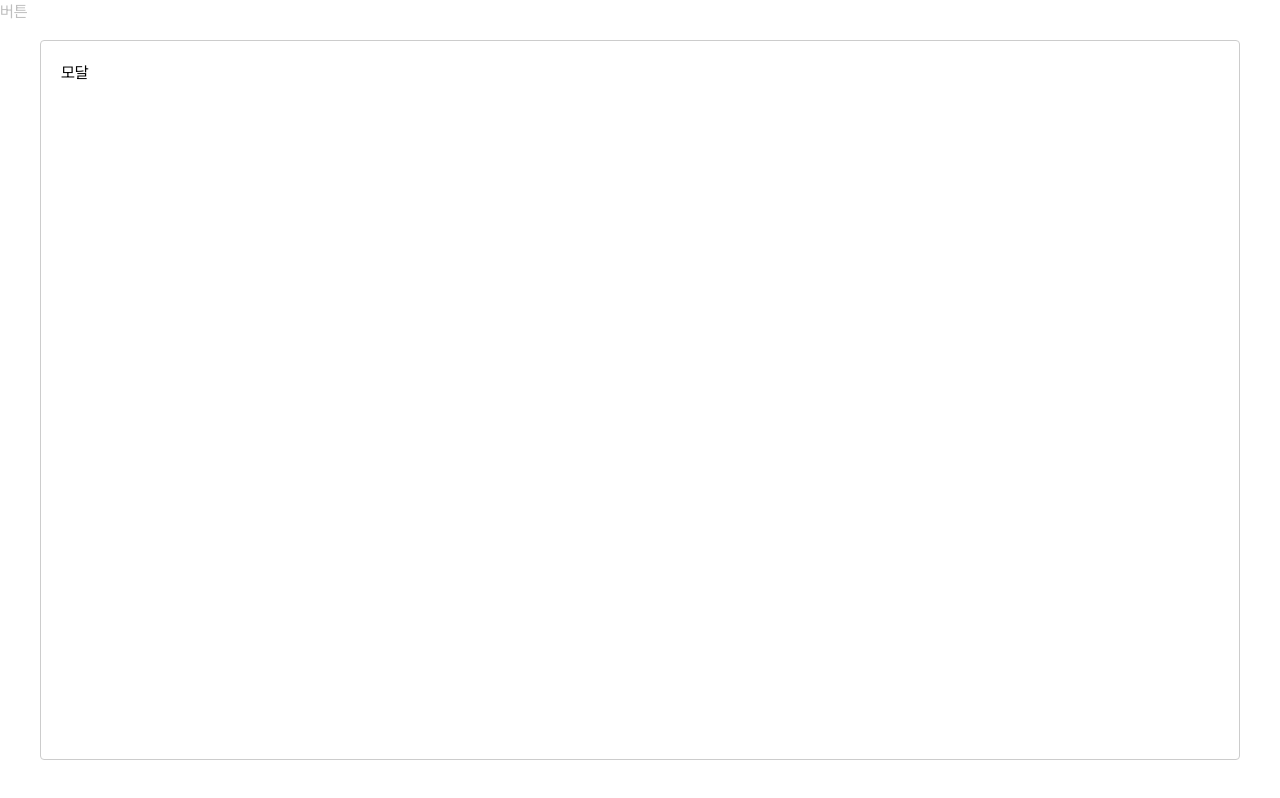
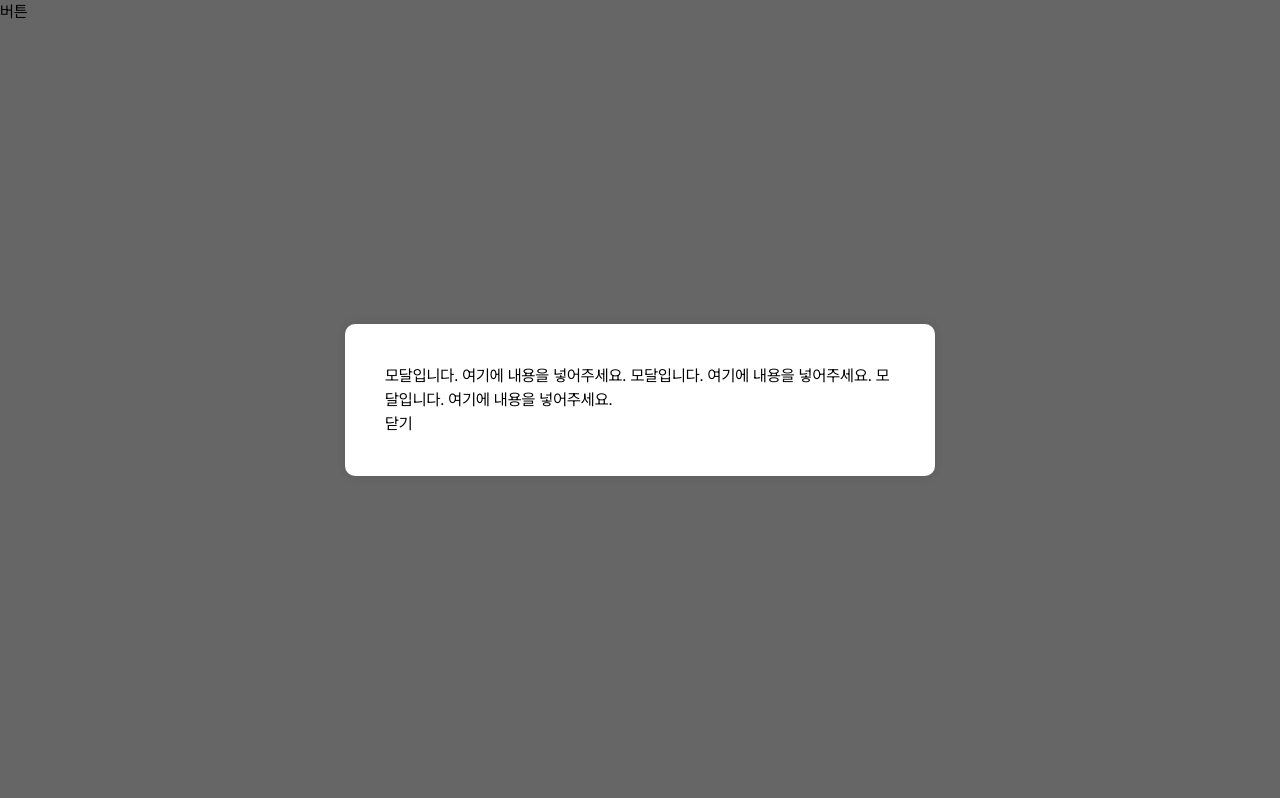
Before and after one commit to ayoung-iya/trablock, a Next.js app: page /modaltest in a window 1280 px wide. Both pictures are taken after a click on the button "버튼". Built offline with nearby package versions, Linux system fonts and the light colour scheme.

Commit message:
chore: 모달 props 전달 로직 수정, 스타일 수정

```diff
--- a/src/app/modaltest/page.tsx
+++ b/src/app/modaltest/page.tsx
@@ -4,10 +4,10 @@ import modalList from '@/components/modal/modalList/modalList';
 import useModal from '@/libs/hooks/useModal';
 
 export default function ModalTest() {
-  const { openModal } = useModal();
+  const { openModal, closeModal } = useModal();
 
   const handleClick = () => {
-    openModal(modalList.Modal);
+    openModal(modalList.Modal({ className: 'max-w-[20rem] md:max-w-[36.875rem]', onClose: closeModal, isOpen: true }));
   };
 
   return (
--- a/src/components/modal/Modal.tsx
+++ b/src/components/modal/Modal.tsx
@@ -1,10 +1,15 @@
+/* eslint-disable max-len */
+
+'use client';
+
 import React from 'react';
 
 import ReactModal from 'react-modal';
 
-interface ModalProps extends ReactModal.Props {
-  children: React.ReactNode;
+export interface ModalProps extends ReactModal.Props {
+  children?: React.ReactNode;
   onClose?: () => void;
+  className?: string;
 }
 
 /**
@@ -15,24 +20,16 @@ interface ModalProps extends ReactModal.Props {
  * @param {function} onAfterOpen - (optional) Callback function called after the modal is opened.
  * @param {function} onAfterClose - (optional) Callback function called after the modal is closed.
  * @param {string} className - (optional) Additional CSS class names for the modal container.
- * @param {string} overlayClassName - (optional) Additional CSS class names for the modal overlay.
  */
 
-export default function Modal({
-  children,
-  onClose,
-  onAfterOpen,
-  onAfterClose,
-  className,
-  overlayClassName
-}: ModalProps) {
+export default function Modal({ children, onClose, onAfterOpen, onAfterClose, className = '' }: ModalProps) {
   const modalRoot = document.querySelector<HTMLElement>('#modal-root') ?? document.body;
 
   return (
     <ReactModal
       isOpen
-      className={className}
-      overlayClassName={overlayClassName}
+      className={`absolute-center relative w-full rounded-[0.625rem] bg-white-01 p-[1.25rem] shadow-modal md:p-[2.5rem] ${className}`}
+      overlayClassName="bg-overlay absolute-center size-full"
       onRequestClose={onClose}
       onAfterOpen={onAfterOpen}
       onAfterClose={onAfterClose}
@@ -42,8 +39,14 @@ export default function Modal({
       parentSelector={() => modalRoot}
       appElement={modalRoot}
     >
-      모달
+      <p>
+        모달입니다. 여기에 내용을 넣어주세요. 모달입니다. 여기에 내용을 넣어주세요. 모달입니다. 여기에 내용을
+        넣어주세요.{' '}
+      </p>
       {children}
+      <button onClick={onClose} type="button">
+        닫기
+      </button>
     </ReactModal>
   );
 }
--- a/src/components/modal/ModalLoader.tsx
+++ b/src/components/modal/ModalLoader.tsx
@@ -8,11 +8,13 @@ export default function ModalLoader() {
   const OpenedModal = useContext<OpenedModalType>(ModalStateContext);
   const { close } = useContext(ModalDispatchContext);
 
-  if (!OpenedModal) return null;
+  const { component: ModalComponent, props } = OpenedModal;
+
+  if (!ModalComponent) return null;
 
   const onClose = () => {
     close();
   };
 
-  return <OpenedModal onClose={onClose} />;
+  return <ModalComponent {...props} onClose={onClose} />;
 }
--- a/src/components/modal/modalList/modalList.tsx
+++ b/src/components/modal/modalList/modalList.tsx
@@ -1,15 +1,23 @@
 import loadable from '@loadable/component';
+
+import { ModalProps } from '@/components/modal/Modal';
 
 // Loading 컴포넌트 정의
 function Loading() {
   return <div>Loading...</div>;
 }
 
-const modalList = {
+const importList = {
   Modal: loadable(() => import('@/components/modal/Modal'), {
     fallback: <Loading />
   })
   // 여기에 다른 모달 컴포넌트를 추가할 수 있습니다
 };
 
+const modalList = {
+  Modal: (props: ModalProps) => {
+    return { component: importList.Modal, props };
+  }
+};
+
 export default modalList;
--- a/src/components/modal/type.ts
+++ b/src/components/modal/type.ts
@@ -2,4 +2,7 @@
 
 import React from 'react';
 
-export type OpenedModalType = React.ComponentType<any> | null;
+export type OpenedModalType = {
+  component: React.ComponentType<any> | null;
+  props: any;
+};
--- a/src/styles/globals.css
+++ b/src/styles/globals.css
@@ -93,6 +93,10 @@ button {
 
   .absolute-center {
     @apply absolute left-1/2 top-1/2 -translate-x-1/2 -translate-y-1/2;
+  }
+
+  .bg-overlay {
+    @apply bg-[rgba(0,0,0,0.6)];
   }
 
   .font-title-1 {
--- a/tailwind.config.ts
+++ b/tailwind.config.ts
@@ -11,6 +11,9 @@ const config: Config = {
       backgroundImage: {
         'gradient-radial': 'radial-gradient(var(--tw-gradient-stops))',
         'gradient-conic': 'conic-gradient(from 180deg at 50% 50%, var(--tw-gradient-stops))'
+      },
+      boxShadow: {
+        modal: '0 0 0.625rem 0 rgba(0, 0, 0, 0.10)'
       },
       colors: {
         black: {
```
